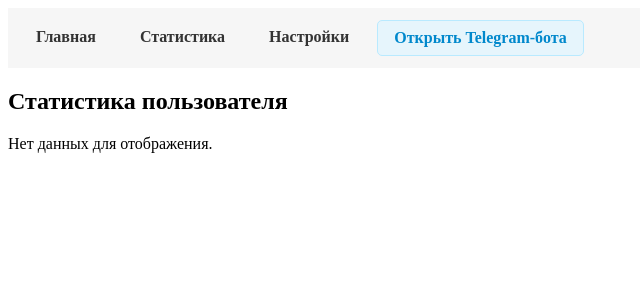
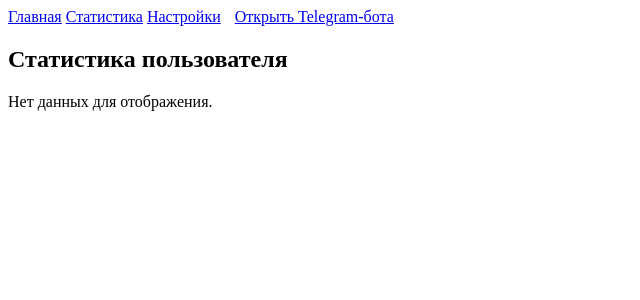
Before and after one commit to therealyou9762/Telegram_bot, a Flask app: page /stats/1 in a window 1280 px wide. Shown: the top 300 px of the page, without its empty margins (0-640 px from the left). Run offline with Flask 3, Linux system fonts and the light colour scheme; parts of the project's set-up code (start-up, migrations or seed data) failed here and were passed over.

Commit message:
Update base.html

```diff
--- a/templates/base.html
+++ b/templates/base.html
@@ -2,43 +2,25 @@
 <html lang="ru">
 <head>
     <meta charset="UTF-8">
-    <title>News Bot</title>
-    <meta name="viewport" content="width=device-width, initial-scale=1">
+    <title>{% block title %}Telegram Bot Dashboard{% endblock %}</title>
     <style>
         nav {
-            background: #f6f6f6;
-            padding: 12px;
             margin-bottom: 20px;
-            display: flex;
-            gap: 12px;
         }
-        nav a {
-            text-decoration: none;
-            color: #333;
-            font-weight: bold;
-            padding: 8px 16px;
-            border-radius: 5px;
-            transition: background 0.2s;
-        }
-        nav a:hover {
-            background: #e0e0e0;
-        }
-        .tg-link {
-            color: #0088cc;
-            background: #e6f5fc;
-            border: 1px solid #b9eaff;
-        }
+        .tg-link { margin-left: 10px; }
     </style>
 </head>
 <body>
-    <nav>
-        <a href="{{ url_for('index') }}">Главная</a>
-        <a href="{{ url_for('stats') }}">Статистика</a>
-        <a href="{{ url_for('settings') }}">Настройки</a>
-        <a href="https://t.me/YourBotName" target="_blank" class="tg-link">Открыть Telegram-бота</a>
-    </nav>
-    <main>
-        {% block content %}{% endblock %}
-    </main>
+<nav>
+    <a href="{{ url_for('index') }}">Главная</a>
+    {% if user_id %}
+        <a href="{{ url_for('stats', user_id=user_id) }}">Статистика</a>
+        <a href="{{ url_for('settings', user_id=user_id) }}">Настройки</a>
+    {% endif %}
+    <a href="https://t.me/YourBotName" target="_blank" class="tg-link">Открыть Telegram-бота</a>
+</nav>
+<div class="container">
+    {% block content %}{% endblock %}
+</div>
 </body>
 </html>
```
